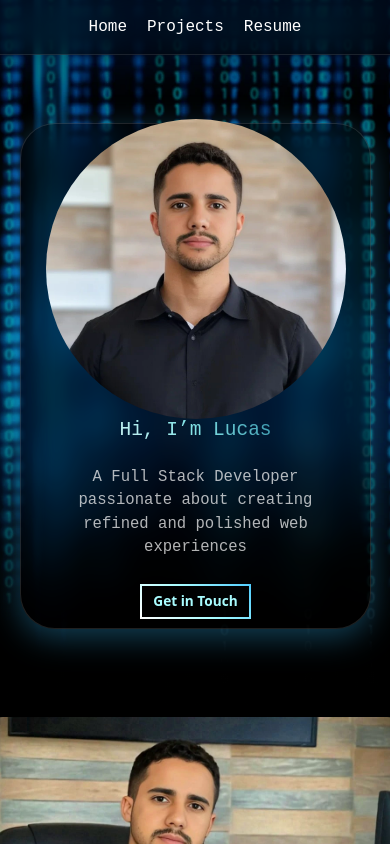
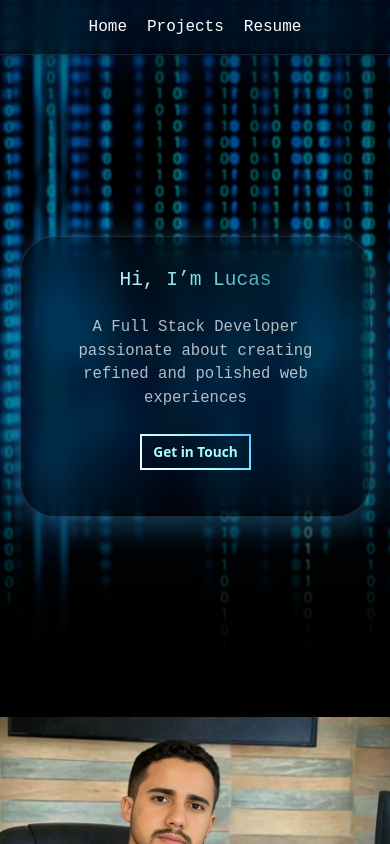
Before and after one commit to LucasRgo/portfolio, a React (Vite) app: page / in a window 390 px wide. Shown: the top 844 px of the page. Built offline with nearby package versions, Linux system fonts and the light colour scheme.

Commit message:
Mon, Dec 23, 2024, 5:58 AM -03:00

```diff
--- a/src/pages/home/home.css
+++ b/src/pages/home/home.css
@@ -168,8 +168,8 @@
         object-position: center; /* Centers the image so the sides are cropped evenly */
     }
     .avatar {
-        width: 10%;
-        height: auto;
+        width: 30% !important;
+        height: auto !important;
     }
 
 }
```
